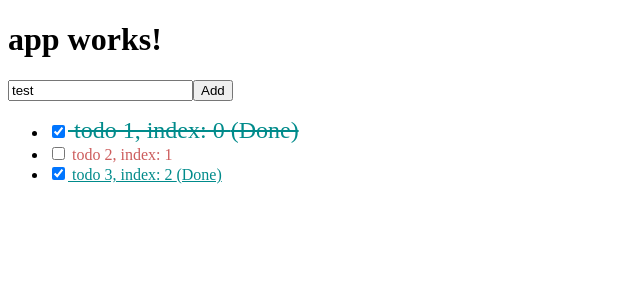
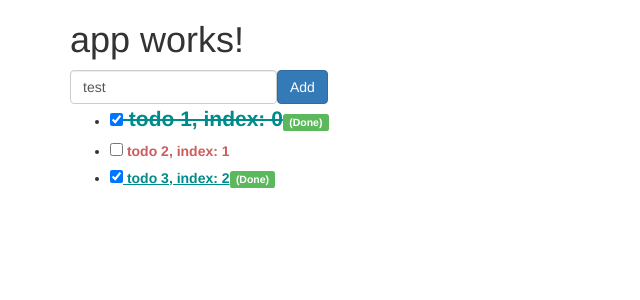
Before and after one commit to wellwind/Angular2Demo, an Angular app: page / in a window 1280 px wide. Shown: the top 300 px of the page, without its empty margins (0-640 px from the left). Built offline with nearby package versions, Linux system fonts and the light colour scheme.

Commit message:
Add bootstrap as default script.
add path to angular-cli.json

```diff
--- a/angular-cli.json
+++ b/angular-cli.json
@@ -15,9 +15,13 @@
       "prefix": "app",
       "mobile": false,
       "styles": [
+        "../node_modules/bootstrap/dist/css/bootstrap.min.css",
         "styles.css"
       ],
-      "scripts": [],
+      "scripts": [
+        "../node_modules/jquery/dist/jquery.min.js",
+        "../node_modules/bootstrap/dist/js/bootstrap.min.js"
+      ],
       "environments": {
         "source": "environments/environment.ts",
         "dev": "environments/environment.ts",
--- a/package.json
+++ b/package.json
@@ -20,7 +20,9 @@
     "@angular/platform-browser": "2.0.0",
     "@angular/platform-browser-dynamic": "2.0.0",
     "@angular/router": "3.0.0",
+    "bootstrap": "^3.3.7",
     "core-js": "^2.4.1",
+    "jquery": "^3.1.1",
     "rxjs": "5.0.0-beta.12",
     "ts-helpers": "^1.1.1",
     "zone.js": "^0.6.23"
--- a/src/app/add-todo/add-todo.component.html
+++ b/src/app/add-todo/add-todo.component.html
@@ -1,3 +1,4 @@
-<div>
-  <input type="text" name="todo_item" [(ngModel)]="todoText"/> <button type="button" (click)="addItemClick($event)">Add</button>
+<div class="form-inline">
+  <input type="text" name="todo_item" [(ngModel)]="todoText" class="form-control" />
+  <button type="button" class="btn btn-primary" (click)="addItemClick($event)">Add</button>
 </div>
--- a/src/app/todo-items/todo-items.component.html
+++ b/src/app/todo-items/todo-items.component.html
@@ -8,8 +8,8 @@
       <label [ngClass]="{del: item.done === true, first: first, last: last, even: even, odd: odd}">
         <input type="checkbox" checked="{{item.done === true ? 'checked' : ''}}" (click)="todoService.changeStatus(item)" id="item_{{item.id}}" />
           {{item.text}}, index: {{index}}
-          <span *ngIf="item.done">(Done)</span>
       </label>
+      <span *ngIf="item.done" class="label label-success">(Done)</span>
     </li>
   </ul>
 </div>
--- a/src/index.html
+++ b/src/index.html
@@ -10,6 +10,11 @@
 
 </head>
 <body>
-  <app-root>Loading...</app-root>
+
+  <div class="container">
+    <app-root>Loading...</app-root>
+  </div>
+
+
 </body>
 </html>
```
